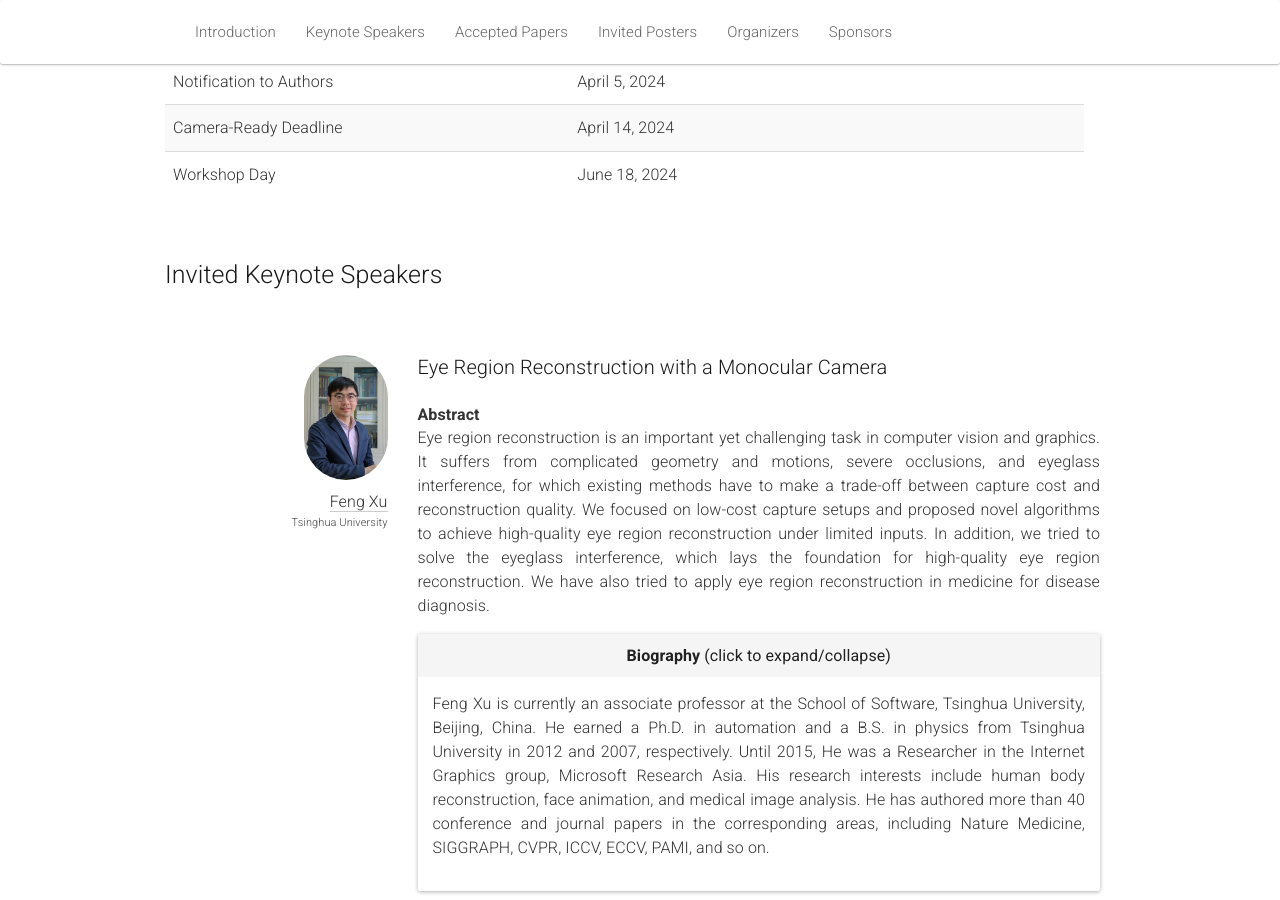
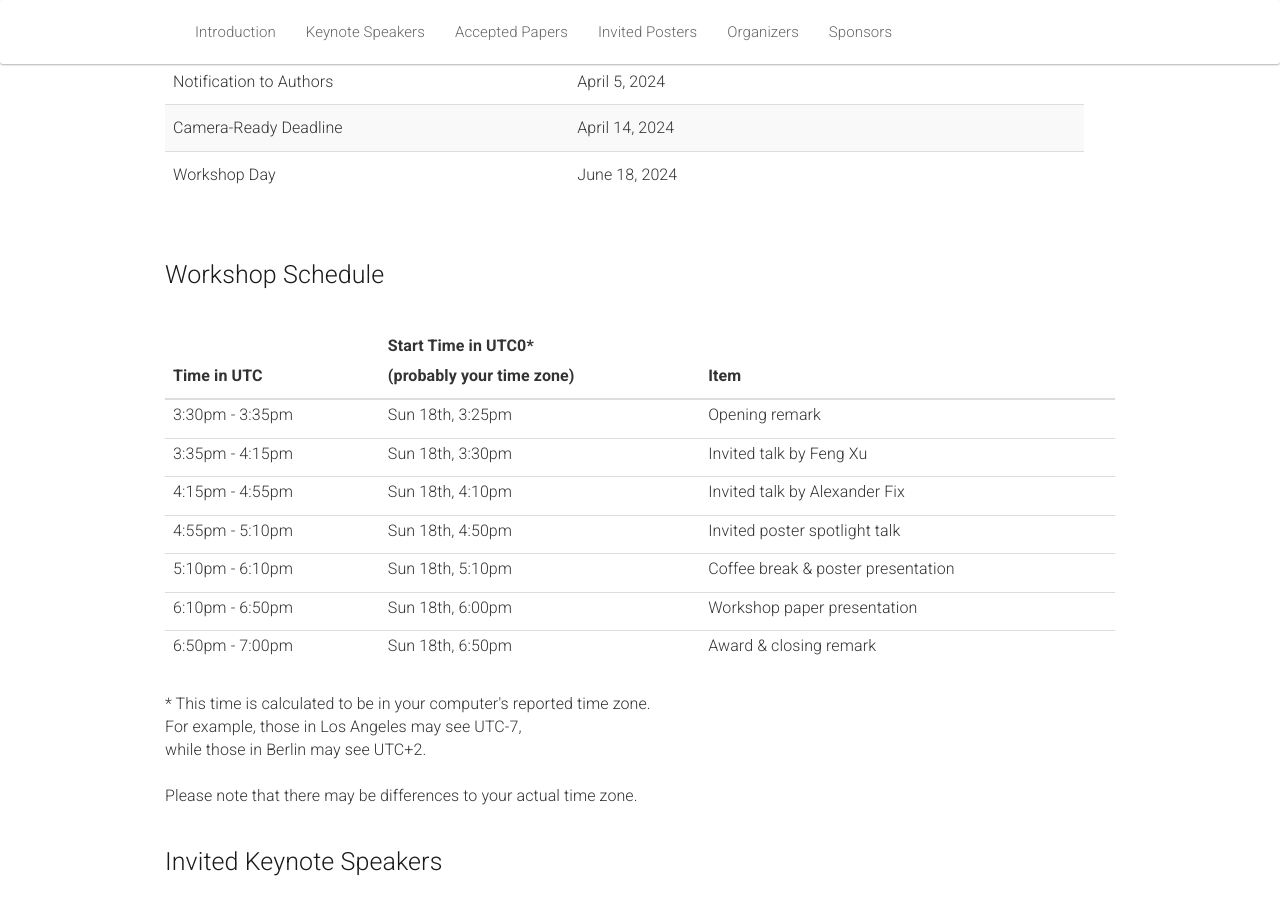
Before and after one commit to gazeworkshop/gazeworkshop.github.io, a Jekyll site: the page built from _pages/home_2024.md, in a window 1280 px wide and 900 px high, scrolled down 1249 px. Built offline with Jekyll 4.4.1, drawn with Linux system fonts in a browser that asks for light colours; nearby versions of some CDN libraries.

Commit message:
add workshop schedule

```diff
--- a/_pages/home_2024.md
+++ b/_pages/home_2024.md
@@ -103,6 +103,78 @@ acknowledgements: ""
         </tr>
       </tbody>
     </table>
+  </div>
+</div><br>
+
+<div class="row">
+  <div class="col-xs-12"><a class="anchor" id="schedule"></a>
+     <h2>Workshop Schedule</h2>
+     <br>
+     <table class="table schedule" style="border:none !important;">
+      <thead class="thead-light">
+        <tr>
+	  <th>Time in UTC</th>
+	  <th>Start Time in UTC<span class="tz-offset"></span><b>*</b><br><span class="tz-subtext">(probably your time zone)</span></th>
+          <th>Item</th>
+        </tr>
+      </thead>
+      <tbody>
+        <tr>
+          <td>3:30pm - 3:35pm</td>
+          <td class="to-local-time">18 Jun 2023 15:25:00 UTC</td>
+          <td>Opening remark</td>
+        </tr>
+        <tr>
+          <td>3:35pm - 4:15pm</td>
+          <td class="to-local-time">18 Jun 2023 15:30:00 UTC</td>
+          <td>Invited talk by Feng Xu</td>
+        </tr>
+        <tr>
+          <td>4:15pm - 4:55pm</td>
+          <td class="to-local-time">18 Jun 2023 16:10:00 UTC</td>
+          <td>Invited talk by Alexander Fix</td>
+        </tr>
+        <tr>
+          <td>4:55pm - 5:10pm</td>
+          <td class="to-local-time">18 Jun 2023 16:50:00 UTC</td>
+          <td>Invited poster spotlight talk</td>
+        </tr>
+        <tr>
+          <td>5:10pm - 6:10pm</td>
+          <td class="to-local-time">18 Jun 2023 17:10:00 UTC</td>
+          <td>Coffee break & poster presentation</td>
+        </tr>
+        <tr>
+          <td>6:10pm - 6:50pm</td>
+          <td class="to-local-time">18 Jun 2023 18:00:00 UTC</td>
+          <td>Workshop paper presentation</td>
+        </tr>
+        <!-- <tr>
+          <td>6:50pm - 7:00pm</td>
+          <td class="to-local-time">18 Jun 2022 18:50:00 UTC</td>
+          <td>Panel discussion</td>
+        </tr> -->
+        <tr>
+          <td>6:50pm - 7:00pm</td>
+          <td class="to-local-time">18 Jun 2023 18:50:00 UTC</td>
+          <td>Award & closing remark</td>
+        </tr>
+        <!-- <tr>
+          <td>8:15pm - 8:20pm</td>
+          <td class="to-local-time">20 Jun 2021 20:15:00 UTC</td>
+          <td>Award & closing remark</td>
+        </tr> -->
+      </tbody>
+     </table>
+     <span class="disclaimer">
+     * This time is calculated to be in your computer's reported time zone.
+     <br>
+     For example, those in Los Angeles may see UTC-7,
+     <br>
+     while those in Berlin may see UTC+2.
+     <br>
+     <br>
+     Please note that there may be differences to your actual time zone.</span>
   </div>
 </div><br>
 
```
